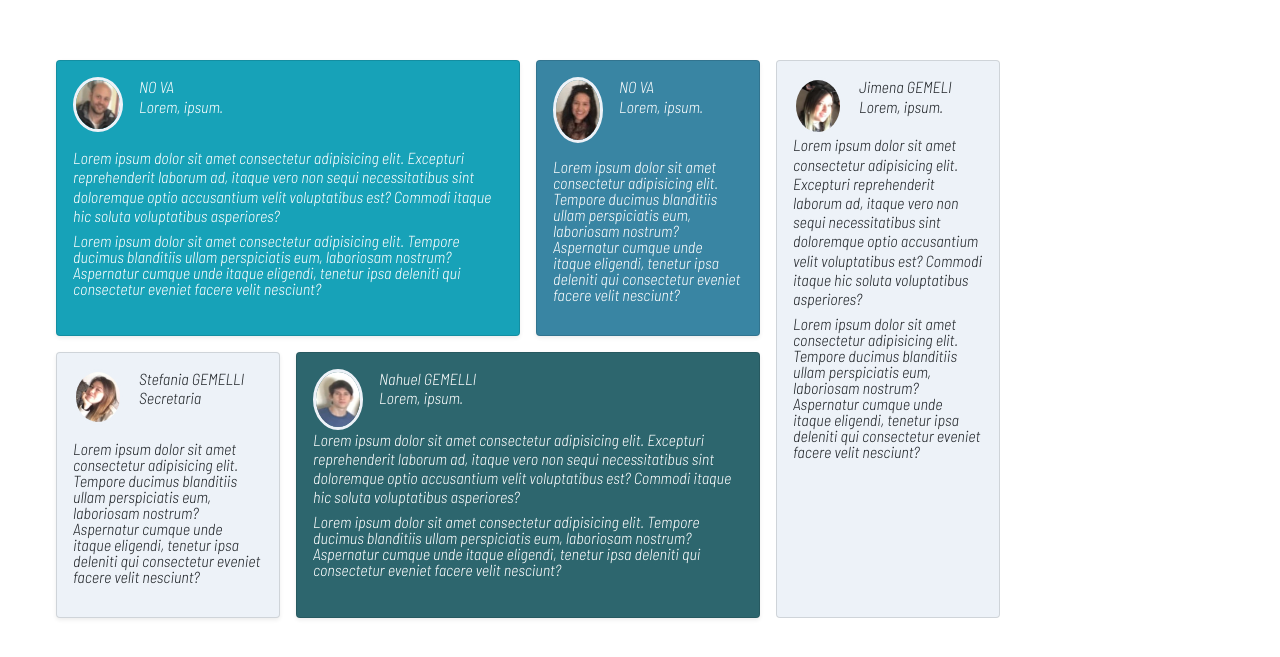
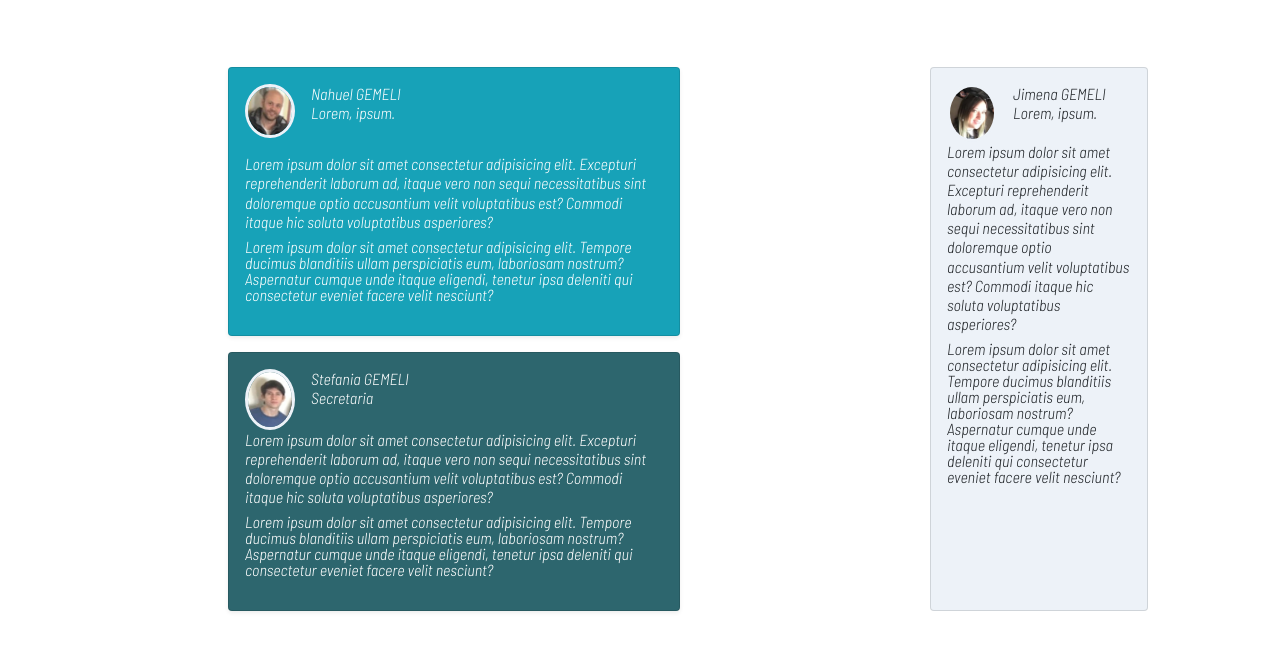
Before and after one commit to CristianOLANO/proyectoOlanoCoderhouseDw, a website: page pages/fundadores.html in a window 1280 px wide. Shown: the part 957-1614 px from the top of the page. Drawn offline with nearby package versions, Linux system fonts and the light colour scheme.

Commit message:
inicio galeria mejora fundadores

```diff
--- a/pages/fundadores.html
+++ b/pages/fundadores.html
@@ -16,6 +16,7 @@
     <!--rever m40 vfdb5-->
 </head>
 <body>
+    <div class="container">
     <main class="container d-flex align-items-center justify-content-center altura-100 m-5">
         <div class="row">
             <!--COLUMNA IZQUIERDA-->
@@ -45,8 +46,8 @@
                                 <div class="d-flex  mb-3">
                                     <img src="../media/img/min/amiga2.jpg" alt="" class="border border-secondary border-3 rounded-circle">
                                     <div class="ps-3">
-                                        <h6 class="m-0 h6">Soledad PALLADINO</h6>
-                                        <p class="m-0 h6">Responsable asesor Violencia de género</p>
+                                        <h6 class="m-0 h6">Maria Alejandra PIÑERA</h6>
+                                        <p class="m-0 h6">Tesorera</p>
                                     </div>
                                 </div>
                                 <div>
@@ -79,8 +80,8 @@
                                 <div class="d-flex">
                                     <img src="../media/img/min/alej.jpg" alt="" class="border border-secondary border-3 rounded-circle">
                                     <div class="ps-3">
-                                        <h6 class="m-0 h6">Maria Alejandra PIÑERA</h6>
-                                        <p class="m-0 h6">Tesorera</p>
+                                        <h6 class="m-0 h6">Soledad PALLADINO</h6>
+                                        <p class="m-0 h6">Responsable asesor Violencia de género</p>
                                     </div>
                                 </div>
                                 <div>
@@ -124,7 +125,7 @@
                                 <div class="d-flex mb-3">
                                     <img src="../media/img/min/amigo1.jpg" alt="" class="border border-secondary border-3 rounded-circle">
                                     <div class="ps-3">
-                                        <h6 class="m-0 h6">NO VA</h6>
+                                        <h6 class="m-0 h6">Nahuel GEMELI</h6>
                                         <p class="m-0 h6">Lorem, ipsum.</p>
                                     </div>
                                 </div>
@@ -136,48 +137,16 @@
                             </div>
                         </article>
                     </div>
-                    <div class="col-12 col-lg-4 p-2">
-                        <article class="card h-100 bg-primary text-white shadow-sm">
-                            <div class="card-body">
-                                <div class="d-flex  mb-3">
-                                    <img src="../media/img/min/amiga2.jpg" alt="" class="border border-secondary border-3 rounded-circle">
-                                    <div class="ps-3">
-                                        <h6 class="m-0 h6">NO VA</h6>
-                                        <p class="m-0 h6">Lorem, ipsum.</p>
-                                    </div>
-                                </div>
-                                <div>
-                                    <p class="fs-6 lh-1">Lorem ipsum dolor sit amet consectetur adipisicing elit. Tempore ducimus blanditiis ullam perspiciatis eum, laboriosam nostrum? Aspernatur cumque unde itaque eligendi, tenetur ipsa deleniti qui consectetur eveniet facere velit nesciunt?</p>
-                                </div>
 
-                            </div>
-                        </article>
-                    </div>
-                    <div class="col-12 col-lg-4 p-2">
-                        <article class="card h-100 bg-secondary shadow-sm">
-                            <div class="card-body">
-                                <div class="d-flex mb-3">
-                                    <img src="../media/img/min/melli2.jpg" alt="" class="border border-secondary border-3 rounded-circle">
-                                    <div class="ps-3">
-                                        <h6 class="m-0 h6">Stefania GEMELLI</h6>
-                                        <p class="m-0 h6">Secretaria</p>
-                                    </div>
-                                </div>
-                                <div>
-                                    <p class="fs-6 lh-1">Lorem ipsum dolor sit amet consectetur adipisicing elit. Tempore ducimus blanditiis ullam perspiciatis eum, laboriosam nostrum? Aspernatur cumque unde itaque eligendi, tenetur ipsa deleniti qui consectetur eveniet facere velit nesciunt?</p>
-                                </div>
 
-                            </div>
-                        </article>
-                    </div>
                     <div class="col-12 col-lg-8 p-2">
                         <article class="card h-100 bg-dark text-white shadow-sm">
                             <div class="card-body">
                                 <div class="d-flex">
                                     <img src="../media/img/min/melli1.jpg" alt="" class="border border-secondary border-3 rounded-circle">
                                     <div class="ps-3">
-                                        <h6 class="m-0 h6">Nahuel GEMELLI</h6>
-                                        <p class="m-0 h6">Lorem, ipsum.</p>
+                                        <h6 class="m-0 h6">Stefania GEMELI</h6>
+                                        <p class="m-0 h6">Secretaria</p>
                                     </div>
                                 </div>
                                 <div>
@@ -210,6 +179,7 @@
                 </article>
         </div>
     </main>
+    </div>
     <script src="https://cdn.jsdelivr.net/npm/@popperjs/core@2.5.4/dist/umd/popper.min.js" integrity="sha384-q2kxQ16AaE6UbzuKqyBE9/u/KzioAlnx2maXQHiDX9d4/zp8Ok3f+M7DPm+Ib6IU" crossorigin="anonymous"></script>
 <script src="https://cdn.jsdelivr.net/npm/bootstrap@5.0.0-beta1/dist/js/bootstrap.min.js" integrity="sha384-pQQkAEnwaBkjpqZ8RU1fF1AKtTcHJwFl3pblpTlHXybJjHpMYo79HY3hIi4NKxyj" crossorigin="anonymous"></script>
 </body>
```
Also changed, not shown: index.html (+0 -2 lines), pages/galeria.html (added, +47 -0 lines).
